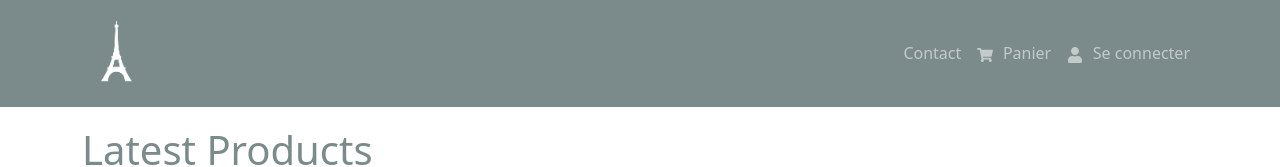
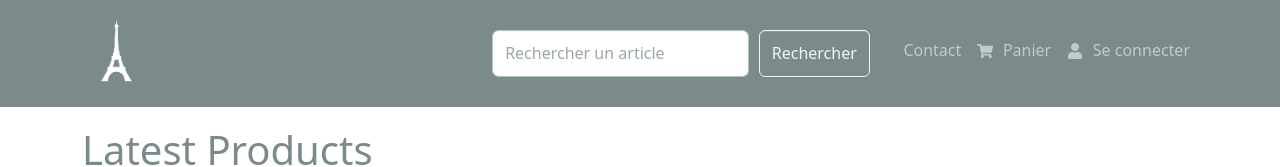
Before and after one commit to fitGeek96/boutique-la-parisienne, a React (Create React App) app in the folder frontend/: page / in a window 1280 px wide. Shown: the top 167 px of the page. Built offline with nearby package versions, Linux system fonts and the light colour scheme; no server answers.

Commit message:
Add Search Box Component

```diff
--- a/frontend/src/components/Header.jsx
+++ b/frontend/src/components/Header.jsx
@@ -9,6 +9,7 @@ import { useLogoutMutation } from "../slices/usersApiSlice";
 import { logout } from "../slices/authSlice";
 import logo from "../assets/logo.png";
 import { toast } from "react-toastify";
+import SearchBox from "./SearchBox";
 
 const Header = () => {
   const { cartItems } = useSelector((state) => state.cart);
@@ -42,6 +43,8 @@ const Header = () => {
           <Navbar.Toggle aria-controls="responsive-navbar-nav" />
           <Navbar.Collapse id="responsive-navbar-nav">
             <Nav className="ms-auto ps-3">
+              <SearchBox />
+
               <LinkContainer to={"/"}>
                 {userInfo && !userInfo.isAdmin ? (
                   <Nav.Link>Shop</Nav.Link>
@@ -92,12 +95,14 @@ const Header = () => {
                   </LinkContainer>
                 </NavDropdown>
               ) : (
+                <>
                   <LinkContainer to={"/login"}>
                     <Nav.Link>
                       <FaUser />
                       <span className="ms-2">Se connecter</span>
                     </Nav.Link>
                   </LinkContainer>
+                </>
               )}
             </Nav>
           </Navbar.Collapse>
--- /dev/null
+++ b/frontend/src/components/SearchBox.jsx
@@ -0,0 +1,41 @@
+import React, { useState } from "react";
+import { Form, Button } from "react-bootstrap";
+import { useParams, useNavigate } from "react-router-dom";
+
+const SearchBox = () => {
+  const navigate = useNavigate();
+  const { keyword: urlKeyword } = useParams();
+  const [keyword, setKeyword] = useState(urlKeyword ? urlKeyword : "");
+
+  const submitHandler = (e) => {
+    e.preventDefault();
+    if (keyword.trim()) {
+      navigate(`/search/${keyword}`);
+      setKeyword("");
+    } else {
+      navigate("/");
+    }
+  };
+
+  return (
+    <Form onSubmit={submitHandler} className="d-flex">
+      <Form.Control
+        type="text"
+        name="q"
+        value={keyword}
+        onChange={(e) => setKeyword(e.target.value)}
+        placeholder="Rechercher un article"
+        className="mr-sm-2 ml-sm-5"
+      ></Form.Control>
+      <Button
+        type="submit"
+        variant="outline-light"
+        className="mr-sm-2 ml-sm-5 mx-2"
+      >
+        Rechercher
+      </Button>
+    </Form>
+  );
+};
+
+export default SearchBox;
--- a/frontend/src/screens/HomeScreen.jsx
+++ b/frontend/src/screens/HomeScreen.jsx
@@ -1,5 +1,5 @@
 import React from "react";
-import { useParams } from "react-router-dom";
+import { Link, useParams } from "react-router-dom";
 import { Row, Col } from "react-bootstrap";
 import Product from "../components/Product";
 import { useGetProductsQuery } from "../slices/productsApiSlice";
@@ -20,6 +20,11 @@ const HomeScreen = () => {
   return (
     <>
       <h1>Latest Products</h1>
+      {keyword && (
+        <Link to={`/`} className="btn btn-light mb-4">
+          Retour
+        </Link>
+      )}
       <Row>
         {isLoading && <Loader />}
         {isError && (
```
Also changed, not shown: 1 other file (tests, documents, lock files or other folders). Lines whose indentation alone changed are shown as unchanged.
